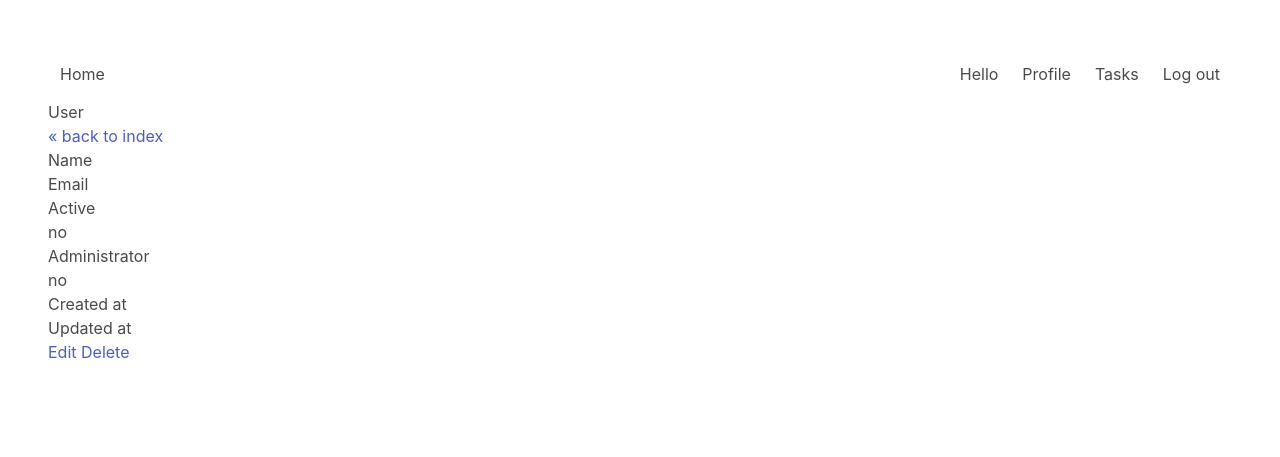
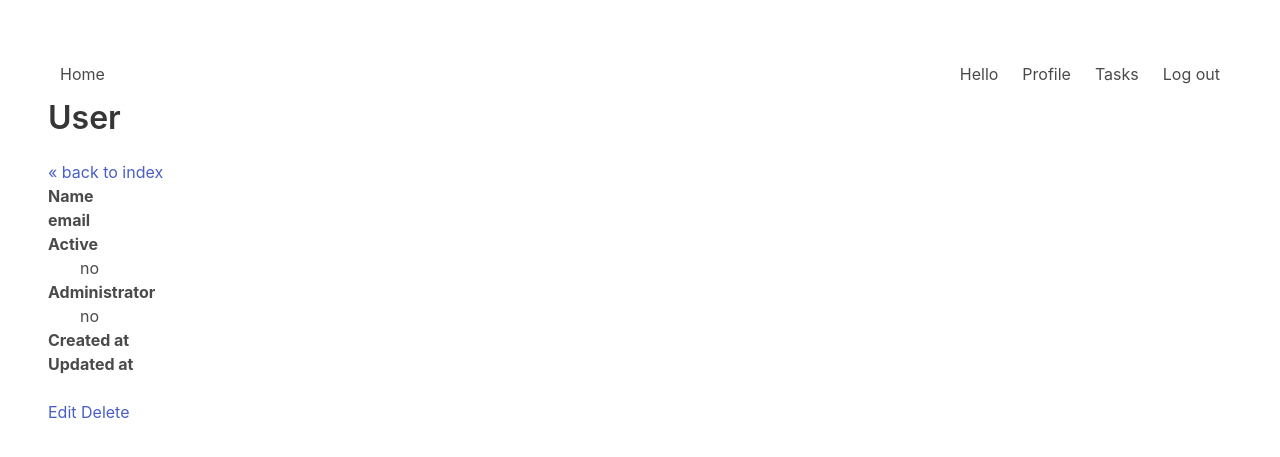
Before and after one commit to MOMOKO606/taskapp, a CodeIgniter 4 app: template app/Views/Admin/Users/show.php in a window 1280 px wide. Shown: the top 457 px of the page. Run offline with PHP 8.4 and a stand-in for CodeIgniter, Linux system fonts and the light colour scheme; the template is opened without the code that fills it, so the values that code supplies are empty; some libraries are stand-ins or nearby versions.

Commit message:
Update codebase to Section 18 video 144.

```diff
--- a/app/Views/Admin/Users/show.php
+++ b/app/Views/Admin/Users/show.php
@@ -4,29 +4,33 @@
 
 <?= $this->section('content') ?>
 
-    <h1>User</h1>
+
+    <h1 class="title">User</h1>
 
     <a href="<?= site_url("/admin/users") ?>">&laquo; back to index</a>
 
+    <div class="content">
+
         <dl>
-        <dt>Name</dt>
+            <dt class="has-text-weight-bold">Name</dt>
             <dd><?= esc($user->name) ?></dd>
 
-        <dt>Email</dt>
+            <dt class="has-text-weight-bold">email</dt>
             <dd><?= esc($user->email) ?></dd>
 
-        <dt>Active</dt>
+            <dt class="has-text-weight-bold">Active</dt>
             <dd><?= $user->is_active ? 'yes' : 'no' ?></dd>
 
-        <dt>Administrator</dt>
+            <dt class="has-text-weight-bold">Administrator</dt>
             <dd><?= $user->is_admin ? 'yes' : 'no' ?></dd>
 
-        <dt>Created at</dt>
+            <dt class="has-text-weight-bold">Created at</dt>
             <dd><?= $user->created_at ?></dd>
 
-        <dt>Updated at</dt>
+            <dt class="has-text-weight-bold">Updated at</dt>
             <dd><?= $user->updated_at ?></dd>
         </dl>
+    </div>
 
     <a href="<?= site_url('/admin/users/edit/' . $user->id) ?>">Edit</a>
 
```
Also changed, not shown: app/Views/Profile/show.php (+9 -6 lines), app/Views/Tasks/show.php (+16 -13 lines). Lines whose indentation alone changed are shown as unchanged.
